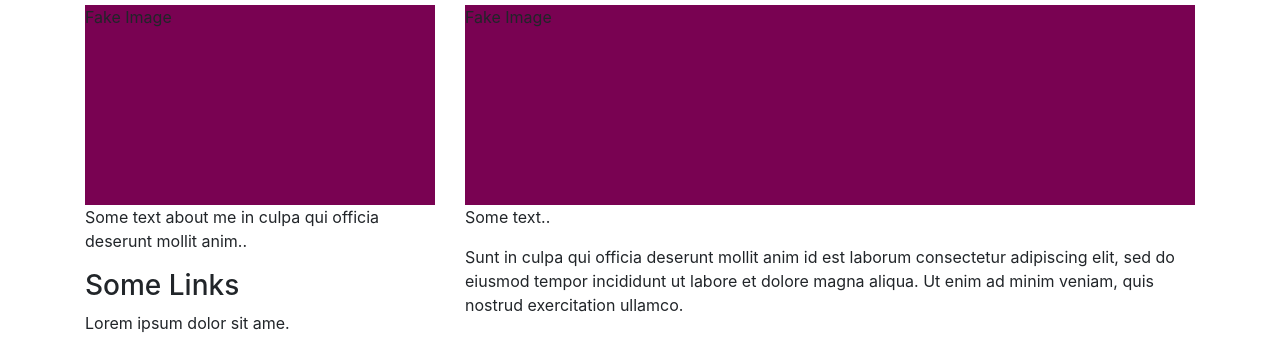
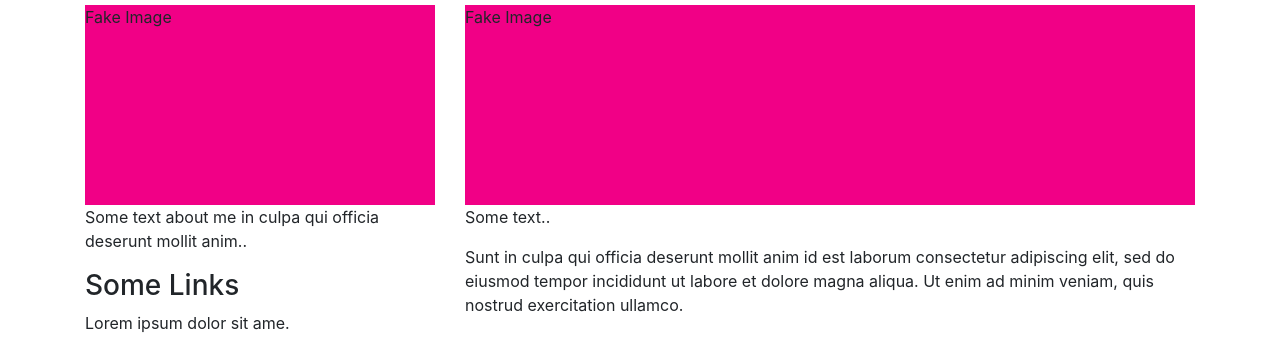
Before and after one commit to 2022ella/my-website, a plain HTML site: page index.html in a window 1280 px wide. Shown: the part 159-507 px from the top of the page. Drawn offline with nearby package versions, Linux system fonts and the light colour scheme.

Commit message:
Update index.html

```diff
--- a/index.html
+++ b/index.html
@@ -12,7 +12,7 @@
   <style>
   .fakeimg {
     height: 200px;
-    background: #790252;
+    background: #F10086;
   }
   </style>
 </head>
@@ -98,7 +98,7 @@
   <style>
   .fakeimg {
     height: 200px;
-    background: #790252;
+    background: #F10086;
   }
   </style>
 </head>
```
